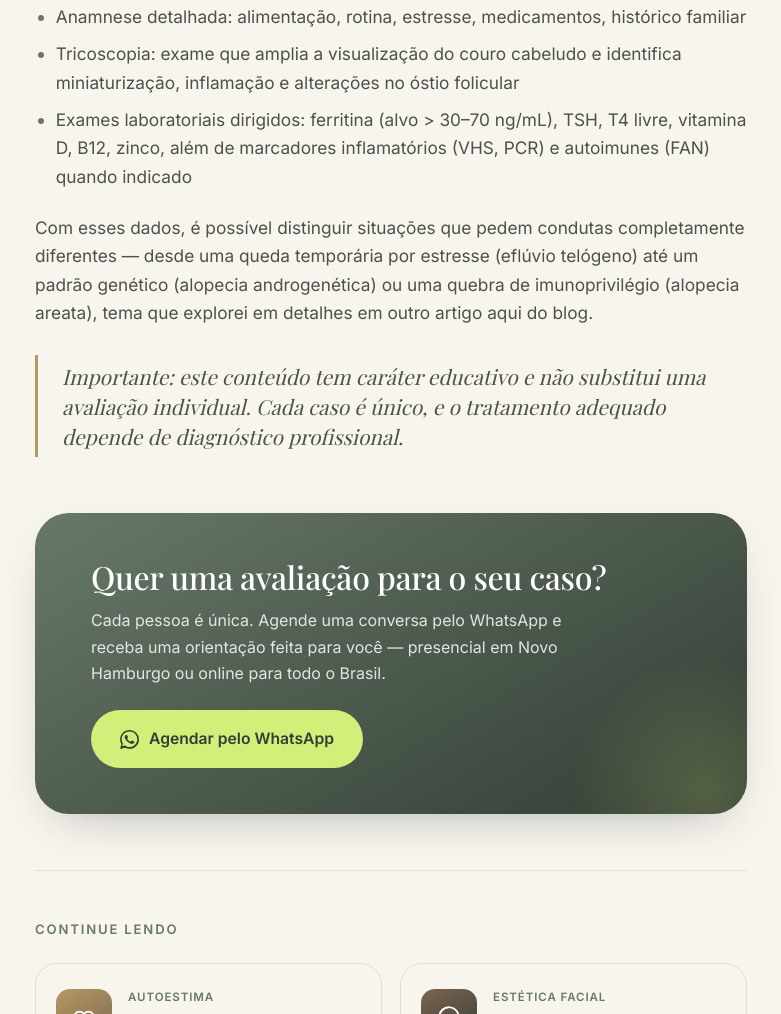
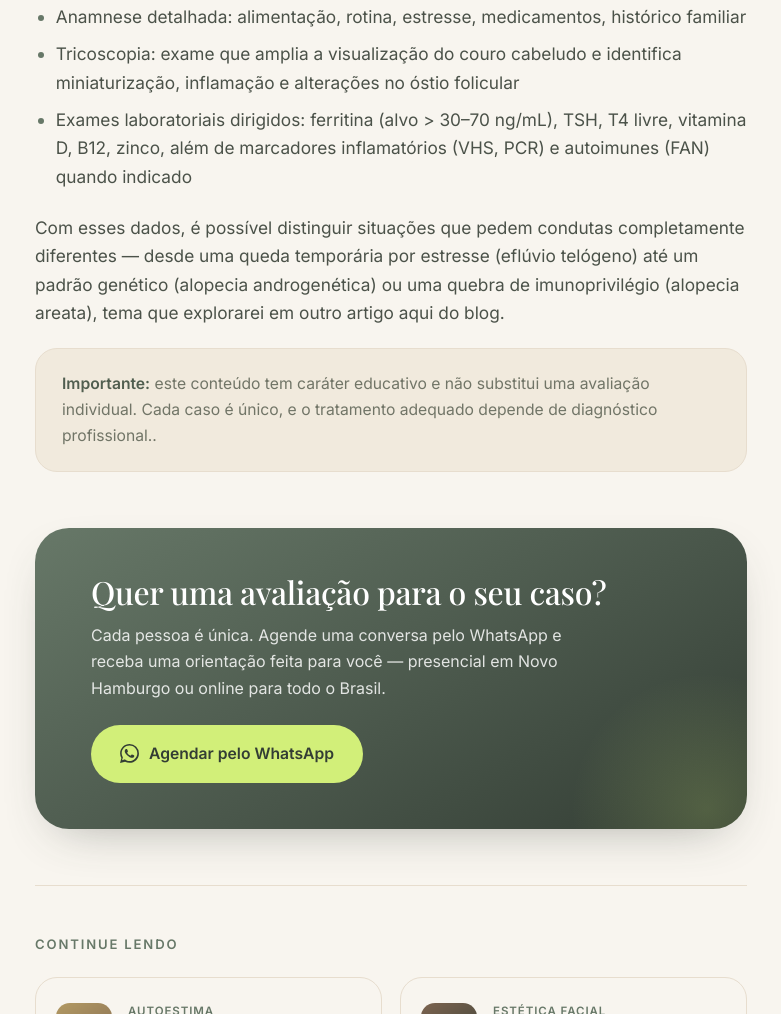
Before and after one commit to s-muller-00/site-dr-guilherme, an Eleventy site: page netlify-site/artigos/queda-de-cabelo.md in a window 1280 px wide. Shown: the part 2082-3096 px from the top of the page, without its empty margins (249-1030 px from the left). Built offline with nearby package versions, Linux system fonts and the light colour scheme; Eleventy itself is replaced by a stand-in of ours; files that its build step writes are made by us from their sources; a web font is replaced by a local one.

Commit message:
Update Artigo “queda-de-cabelo”

```diff
--- a/netlify-site/artigos/queda-de-cabelo.md
+++ b/netlify-site/artigos/queda-de-cabelo.md
@@ -33,9 +33,6 @@ Em uma consulta tricológica, o objetivo é entender a causa antes de pensar em
 - Tricoscopia: exame que amplia a visualização do couro cabeludo e identifica miniaturização, inflamação e alterações no óstio folicular
 - Exames laboratoriais dirigidos: ferritina (alvo > 30–70 ng/mL), TSH, T4 livre, vitamina D, B12, zinco, além de marcadores inflamatórios (VHS, PCR) e autoimunes (FAN) quando indicado
 
-Com esses dados, é possível distinguir situações que pedem condutas completamente diferentes — desde uma queda temporária por estresse (eflúvio telógeno) até um padrão genético (alopecia androgenética) ou uma quebra de imunoprivilégio (alopecia areata), tema que explorei em detalhes em outro artigo aqui do blog.
+Com esses dados, é possível distinguir situações que pedem condutas completamente diferentes — desde uma queda temporária por estresse (eflúvio telógeno) até um padrão genético (alopecia androgenética) ou uma quebra de imunoprivilégio (alopecia areata), tema que explorarei em outro artigo aqui do blog.
 
-
-
-
-> Importante: este conteúdo tem caráter educativo e não substitui uma avaliação individual. Cada caso é único, e o tratamento adequado depende de diagnóstico profissional.
+<div class="note"><strong>Importante:</strong> este conteúdo tem caráter educativo e não substitui uma avaliação individual. Cada caso é único, e o tratamento adequado depende de diagnóstico profissional..</div>
```
